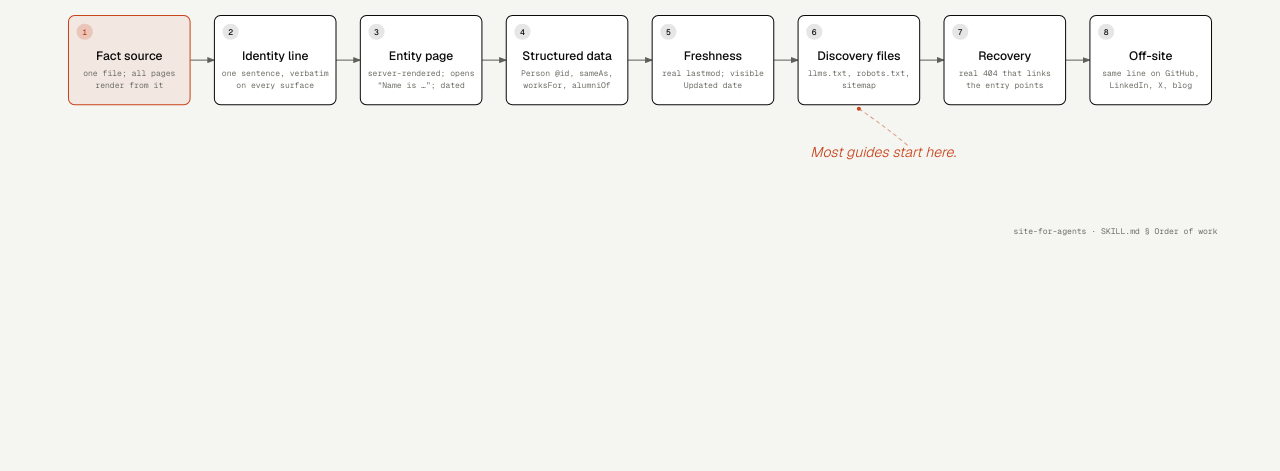
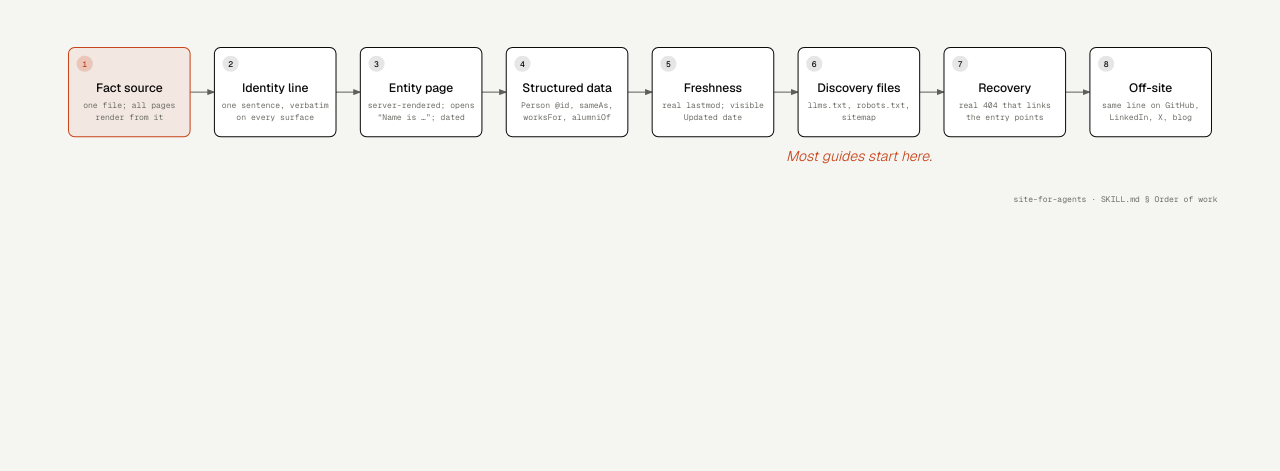
Before and after one commit to vladzima/site-for-agents, a website: page docs/diagrams/order-of-work.html in a window 1280 px wide. Shown: the part 329-800 px from the top of the page. Drawn offline with nearby package versions, Linux system fonts and the light colour scheme.

Commit message:
Order-of-work figure: callout centered under step 6, no leader

```diff
--- a/docs/diagrams/order-of-work.html
+++ b/docs/diagrams/order-of-work.html
@@ -24,7 +24,7 @@
   <div class="frame">
     <p class="eyebrow">Process · site-for-agents</p>
     <h1>Eight steps, in order</h1>
-    <svg viewBox="0 0 1200 272" xmlns="http://www.w3.org/2000/svg" role="img" aria-labelledby="order-title order-desc">
+    <svg viewBox="0 0 1200 208" xmlns="http://www.w3.org/2000/svg" role="img" aria-labelledby="order-title order-desc">
       <title id="order-title">Order of work for an agent-visible personal site</title>
       <desc id="order-desc">Eight sequential steps: fact source, identity line, entity page, structured data, freshness, discovery files, recovery, off-site profiles; llms.txt sits at step six, where most guides begin.</desc>
       <defs>
@@ -96,10 +96,8 @@
       <text x="1104" y="84" fill="#0b0b0b" font-size="12" font-weight="500" font-family="'Geist', 'Atlas Grotesk', sans-serif" text-anchor="middle" >Off-site</text>
       <text x="1104" y="100" fill="#6f6f69" font-size="8" font-weight="400" font-family="'Geist Mono', monospace" text-anchor="middle" >same line on GitHub,</text>
       <text x="1104" y="112" fill="#6f6f69" font-size="8" font-weight="400" font-family="'Geist Mono', monospace" text-anchor="middle" >LinkedIn, X, blog</text>
-      <text x="912" y="180" fill="#c8441a" font-size="14" font-weight="300" font-family="'Geist', 'Atlas Grotesk', sans-serif" text-anchor="end" font-style="italic">Most guides start here.</text>
-      <path d="M 864 168 Q 840 148 816 132" fill="none" stroke="rgba(200,68,26,0.50)" stroke-width="1" stroke-dasharray="4,3"/>
-      <circle cx="816" cy="132" r="2" fill="#c8441a"/>
-      <text x="1170" y="256" fill="#6f6f69" font-size="8" font-weight="400" font-family="'Geist Mono', monospace" text-anchor="end" >site-for-agents · SKILL.md § Order of work</text>
+      <text x="816" y="152" fill="#c8441a" font-size="14" font-weight="300" font-family="'Geist', 'Atlas Grotesk', sans-serif" text-anchor="middle" font-style="italic">Most guides start here.</text>
+      <text x="1170" y="192" fill="#6f6f69" font-size="8" font-weight="400" font-family="'Geist Mono', monospace" text-anchor="end" >site-for-agents · SKILL.md § Order of work</text>
     </svg>
   </div>
 </body>
```
Also changed, not shown: docs/diagrams/order-of-work-dark.html (+3 -5 lines), docs/diagrams/order-of-work-dark.png, docs/diagrams/order-of-work.png.
